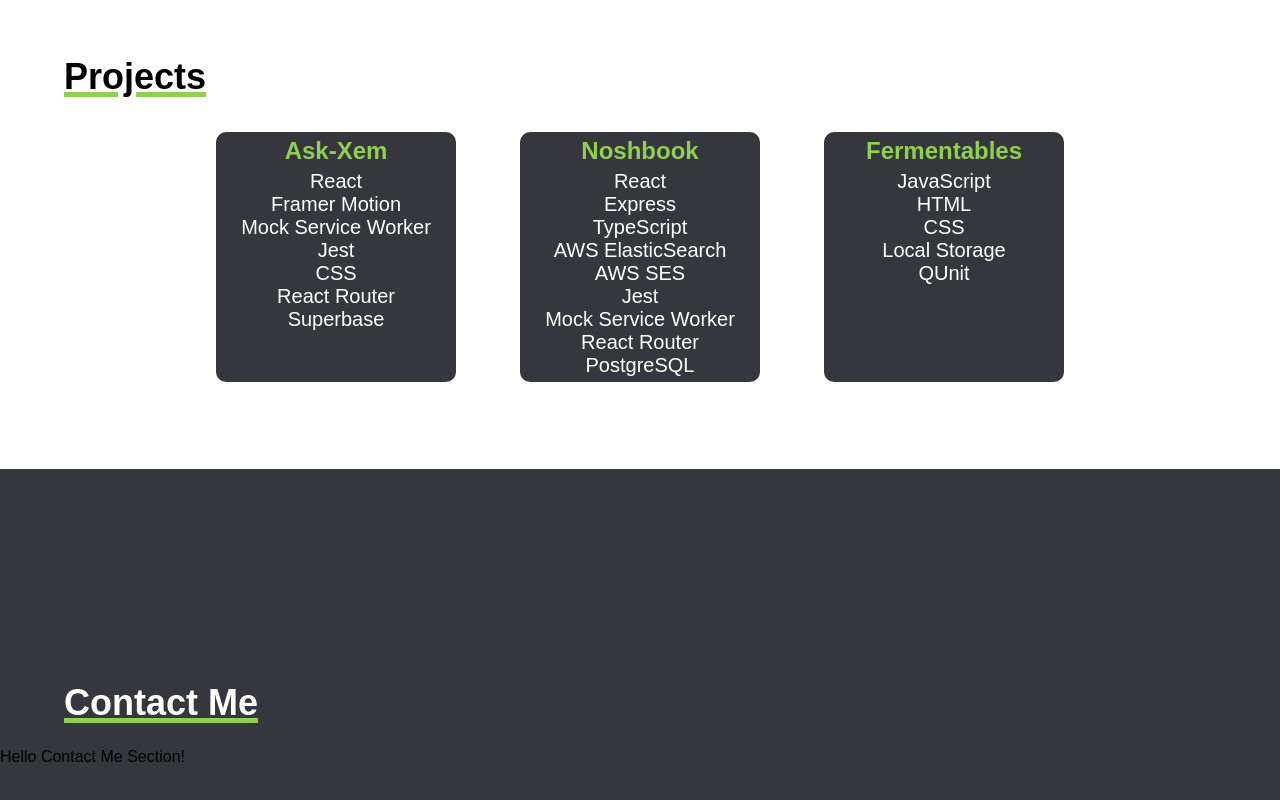
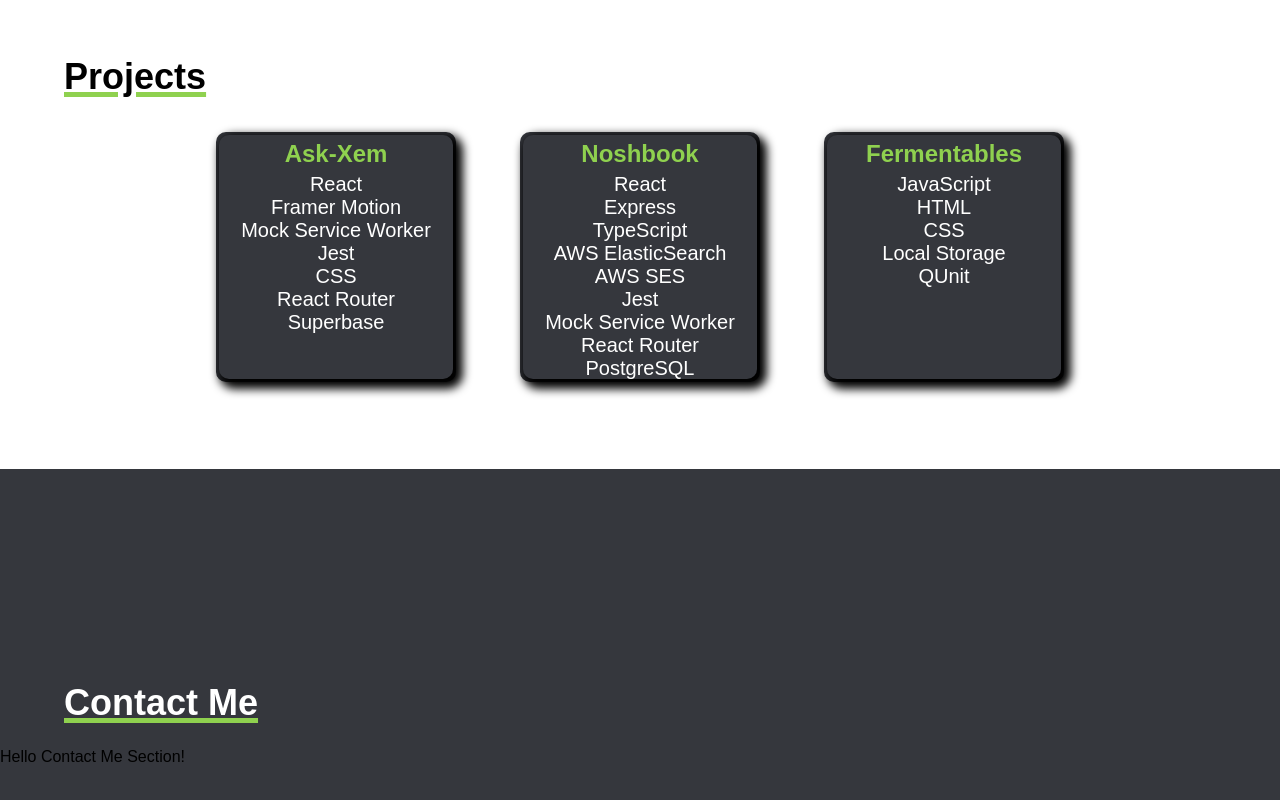
Before and after one commit to MikepdXRider/portfolio, a React (Create React App) app: page / in a window 1280 px wide. Shown: the part 1851-2651 px from the top of the page. Built offline with nearby package versions, Linux system fonts and the light colour scheme.

Commit message:
adds box-shadow and border

```diff
--- a/src/components/ProjectCard/ProjectCard.module.css
+++ b/src/components/ProjectCard/ProjectCard.module.css
@@ -28,6 +28,7 @@
   transform-style: preserve-3d;
   background-color: var(--darkslategrey);
   color: var(--white);
+  border: var(--darkslategrey) 3px solid;
 }
 
 /* Do an horizontal flip when you move the mouse over the flip box container */
@@ -45,6 +46,8 @@
   backface-visibility: hidden;
   font-size: 20px;
   padding: 5px;
+  box-shadow: 5px 5px 10px 5px var(--black);
+  border-radius: 10px;
 }
 
 /* TODO: Style the front side (fallback if image is missing) */
```
